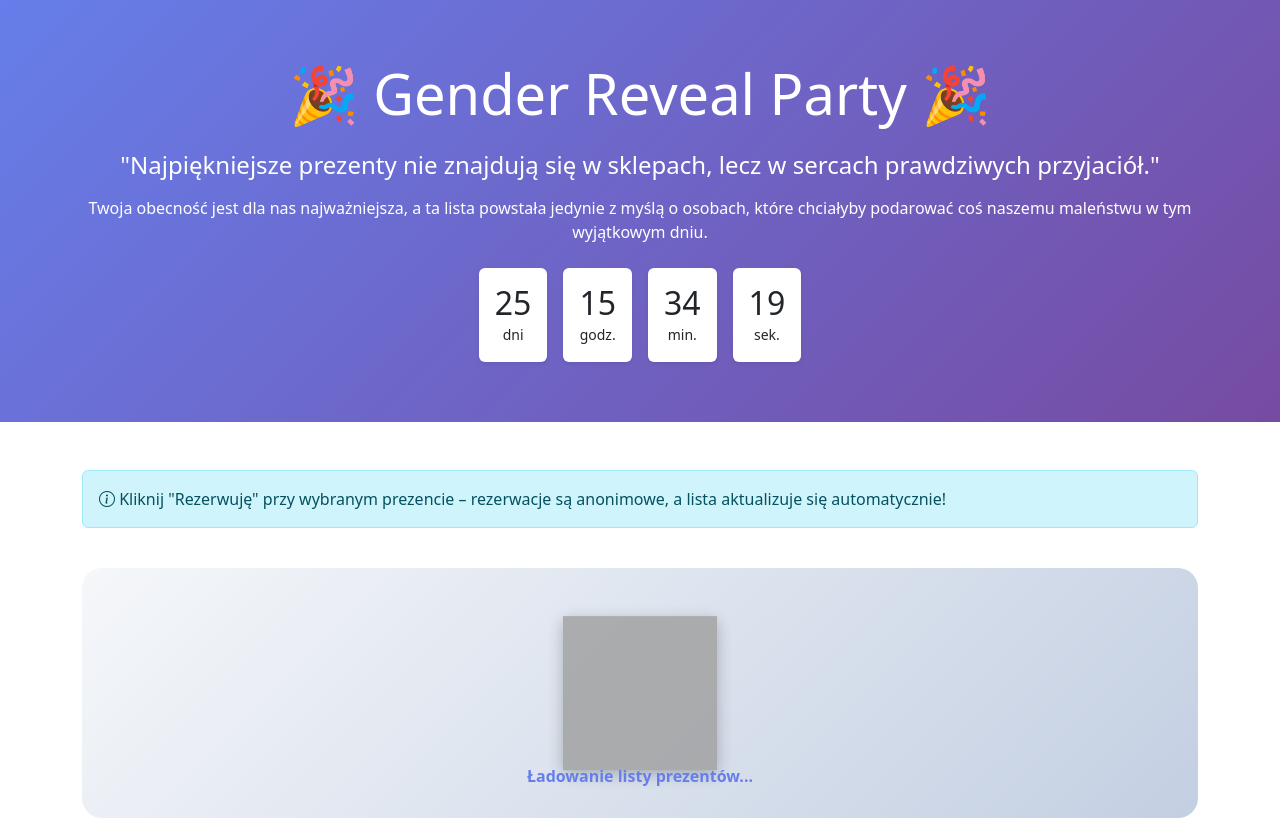
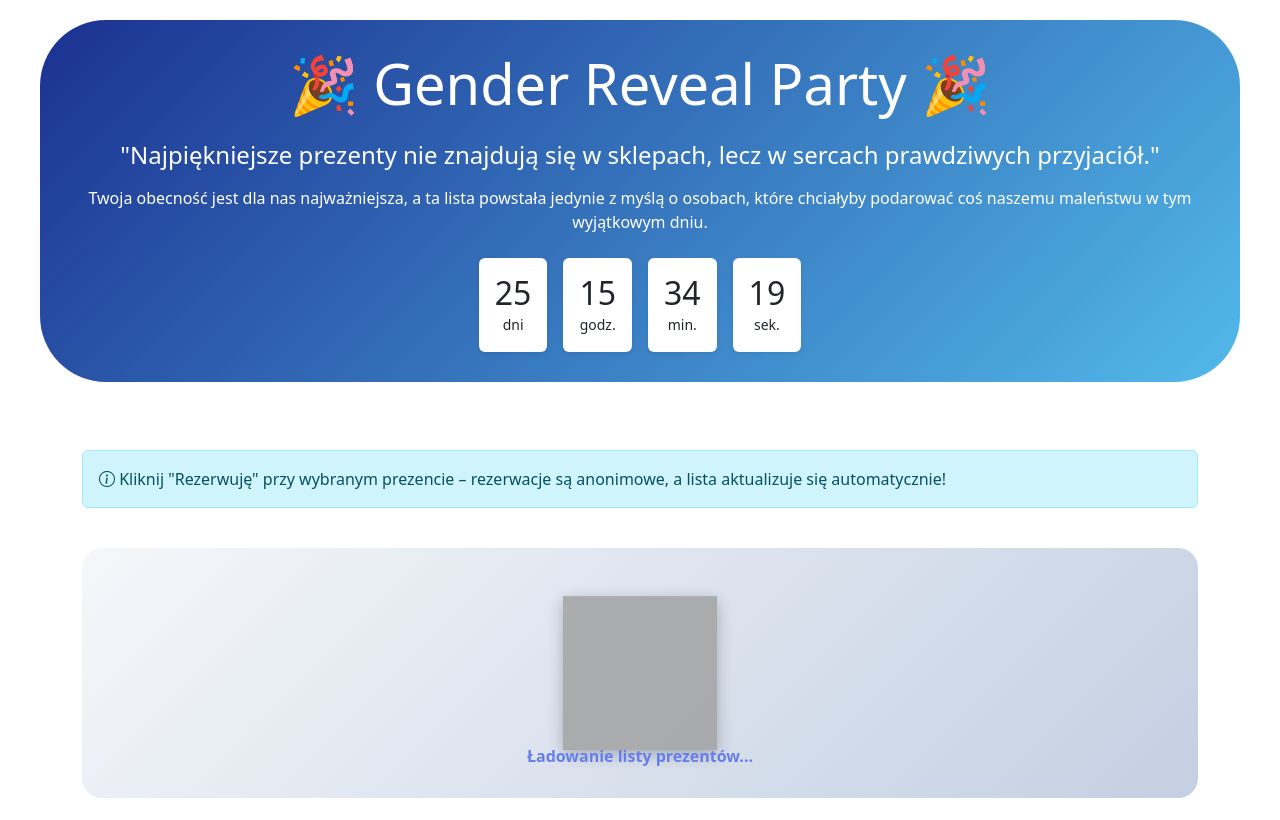
Before and after one commit to kvboe/GenderReveal, a plain HTML site: page index.html in a window 1280 px wide. Shown: the top 820 px of the page. Drawn offline with nearby package versions, Linux system fonts and the light colour scheme; grey boxes are pictures that could not be loaded; a script that the page names is missing.

Commit message:
Update hero section background and padding for improved layout and aesthetics

```diff
--- a/style.css
+++ b/style.css
@@ -25,9 +25,17 @@
 }
 
 .hero-section {
-    background: linear-gradient(135deg, #667eea 0%, #764ba2 100%);
+    background: linear-gradient(135deg, #1b3191 0%, #52b9e9 100%);
     color: white;
-    padding: 60px 0;
+    padding: 30px;
+    border-radius: 66px;
+    overflow: hidden;
+    margin: 20px auto;
+    /* center horizontally */
+    width: calc(100% - 40px);
+    /* leave 20px gap on each side on small screens */
+    max-width: 1200px;
+    /* constrain on large screens so it doesn't touch edges */
 }
 
 .reserved-badge {
```
